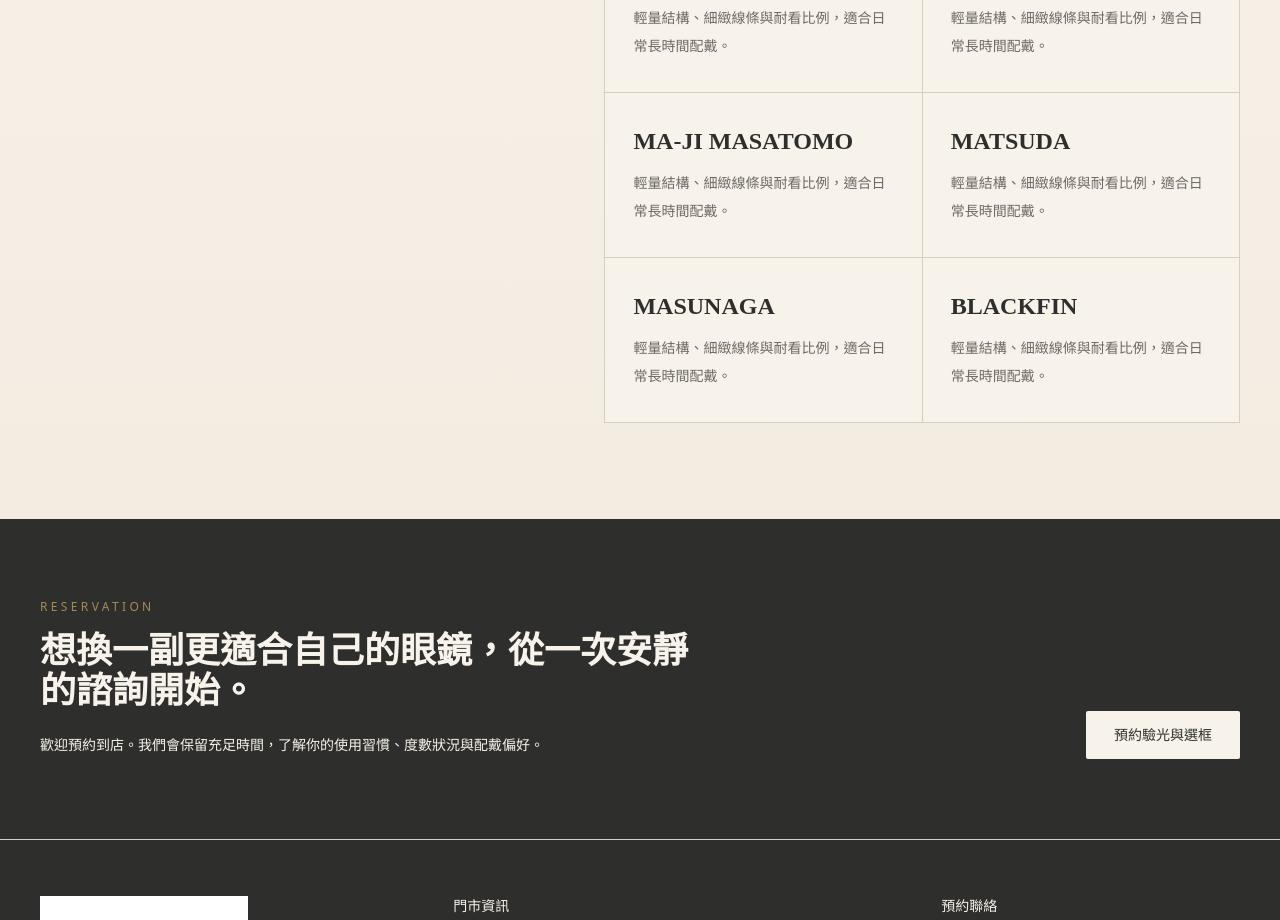
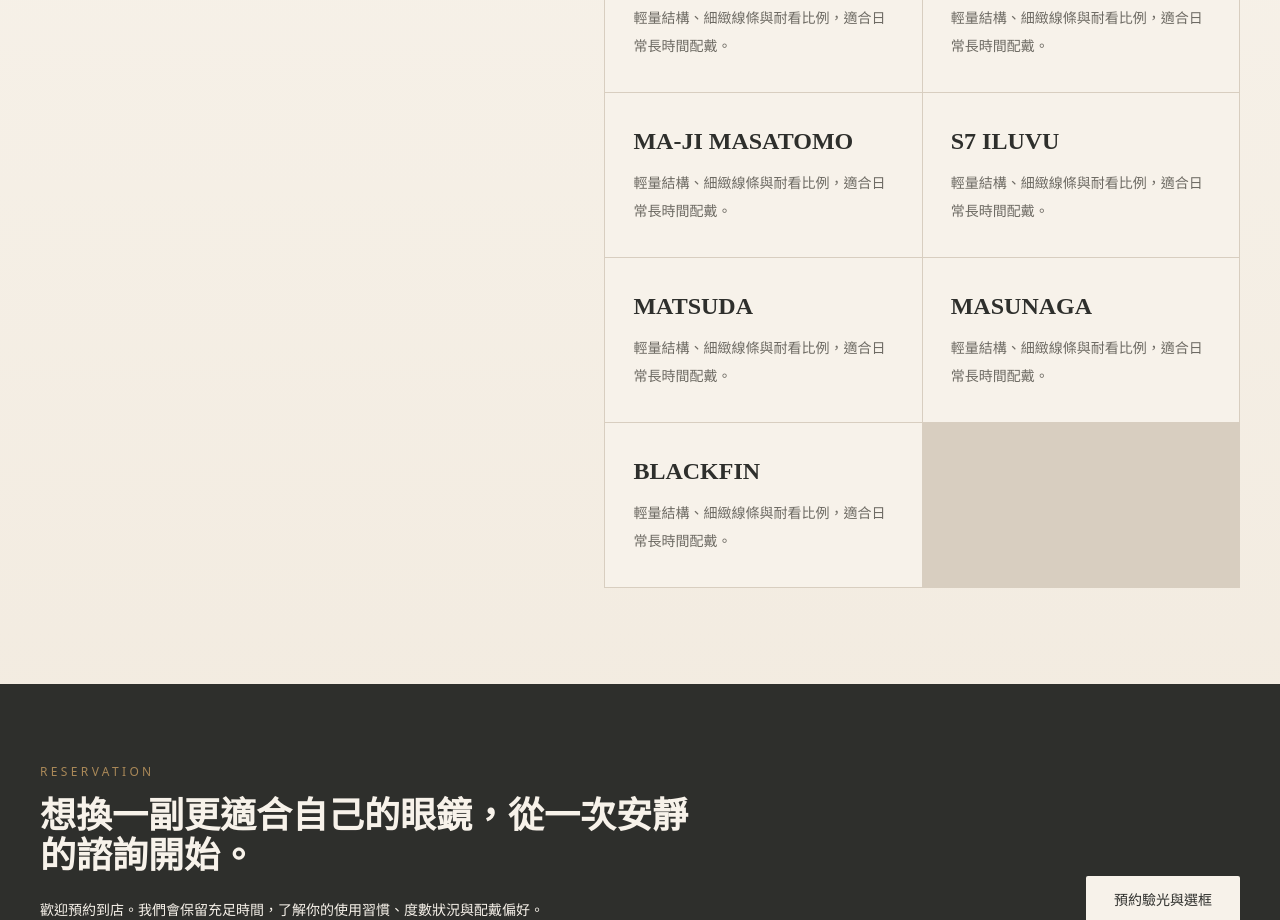
Before and after one commit to eyesbook/eyesbook, a Next.js app: page / in a window 1280 px wide. Shown: the part 3400-4320 px from the top of the page. Built offline with nearby package versions, Linux system fonts and the light colour scheme.

Commit message:
Add S7 ILUVU brand

```diff
--- a/app/brands/page.tsx
+++ b/app/brands/page.tsx
@@ -91,7 +91,12 @@
     website: "https://www.blackfin.eu"
   },
   {
-    name: "Selected European Frames",
+    name: "S7 ILUVU",
+    origin: "Eyewear",
+    note: "款式、顏色與現貨資訊，歡迎洽門市了解並預約試戴。",
+    website: ""
+  },
+  {    name: "Selected European Frames",
     origin: "Europe",
     note: "補足不同臉型與穿搭需求，提供更多材質與色彩選擇。",
     website: ""
--- a/app/page.tsx
+++ b/app/page.tsx
@@ -30,6 +30,7 @@
   "COACH",
   "RayBan",
   "MA-JI MASATOMO",
+  "S7 ILUVU",
   "MATSUDA",
   "MASUNAGA",
   "BLACKFIN"
```
